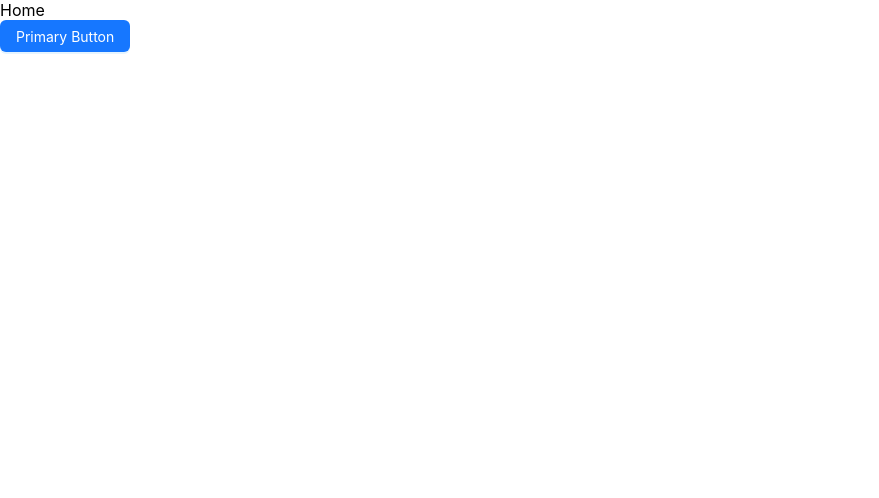
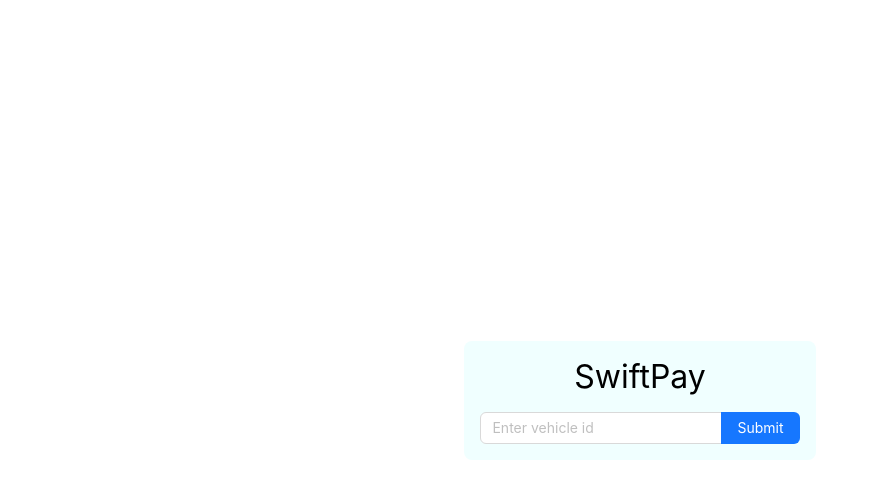
Before and after one commit to farhan2077/swiftpay-frontend, a React (Create React App) app: page / in a window 1280 px wide. Shown: the top 498 px of the page, without its empty margins (0-879 px from the left). Built offline with nearby package versions, Linux system fonts and the light colour scheme; no server answers; the HTML template or start-up script is replaced by a standard one.

Commit message:
new: home page added

```diff
--- /dev/null
+++ b/src/client/transactions.client.js
@@ -0,0 +1,13 @@
+const baseUrl =
+  process.env.NOVE_ENV !== "production"
+    ? process.env.REACT_APP_DEV_API_URL
+    : process.env.REACT_APP_PROD_API_URL;
+
+export const getTransaction = async (vehicleId) => {
+  return fetch(`${baseUrl}/transactions/${vehicleId}`, {
+    method: "get",
+    headers: {
+      "Content-Type": "application/json",
+    },
+  });
+};
--- a/src/pages/Home.js
+++ b/src/pages/Home.js
@@ -1,12 +1,47 @@
 import React from "react";
-import { Button } from "antd";
+import { Input, message } from "antd";
+import { useNavigate } from "react-router-dom";
+
+import { getTransaction } from "../client/transactions.client";
+import styles from "./Home.module.css";
 
 export default function Home() {
+  const { Search } = Input;
+  const navigate = useNavigate();
+
+  const onSearch = (vehicleId) => {
+    console.log(typeof vehicleId);
+    if (vehicleId) {
+      getTransaction(vehicleId)
+        .then((res) => res.json())
+        .then(({ success, message: msg }) => {
+          if (success) {
+            message.success(msg);
+            navigate(`transactions/${vehicleId}`);
+          } else if (!success) {
+            message.error(msg);
+          } else {
+            message.error(msg);
+          }
+        });
+    } else {
+      message.error("Please enter vehicle Id");
+    }
+  };
+
   return (
-    <div>
-      Home
-      <br />
-      <Button type="primary">Primary Button</Button>
+    <div className={styles.parent}>
+      <div className={styles.child}>
+        <div className={styles.title}>SwiftPay</div>
+        <Search
+          placeholder="Enter vehicle id"
+          onSearch={onSearch}
+          enterButton="Submit"
+          style={{
+            width: "100%",
+          }}
+        />
+      </div>
     </div>
   );
 }
--- /dev/null
+++ b/src/pages/Home.module.css
@@ -0,0 +1,18 @@
+.parent {
+  display: flex;
+  justify-content: center;
+  align-items: center;
+  height: 100vh;
+}
+
+.child {
+  background-color: azure;
+  border-radius: 0.5rem;
+  padding: 1rem;
+}
+
+.title {
+  text-align: center;
+  font-size: 2rem;
+  margin-bottom: 1rem;
+}
```
Also changed, not shown: 1 other file (tests, documents, lock files or other folders).
